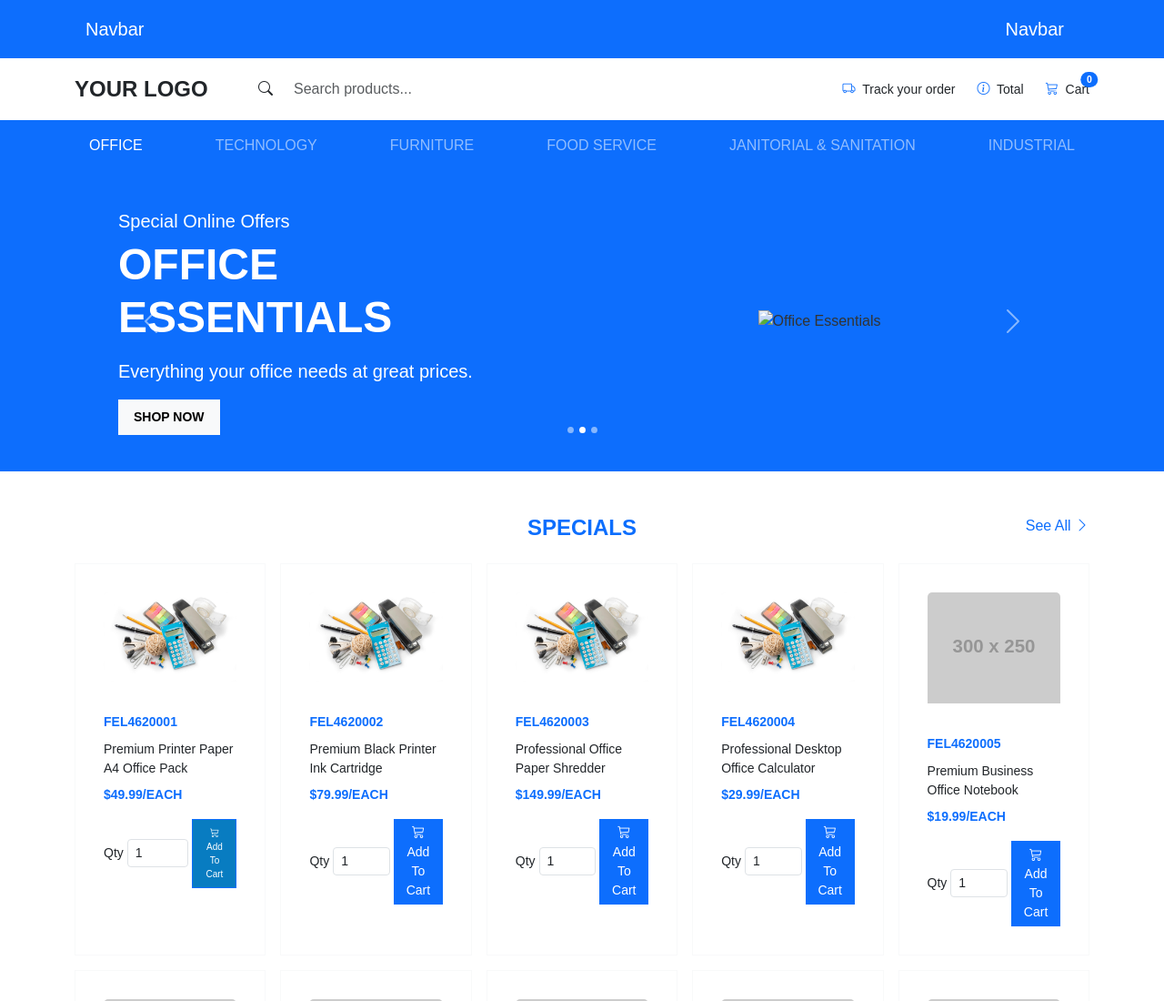
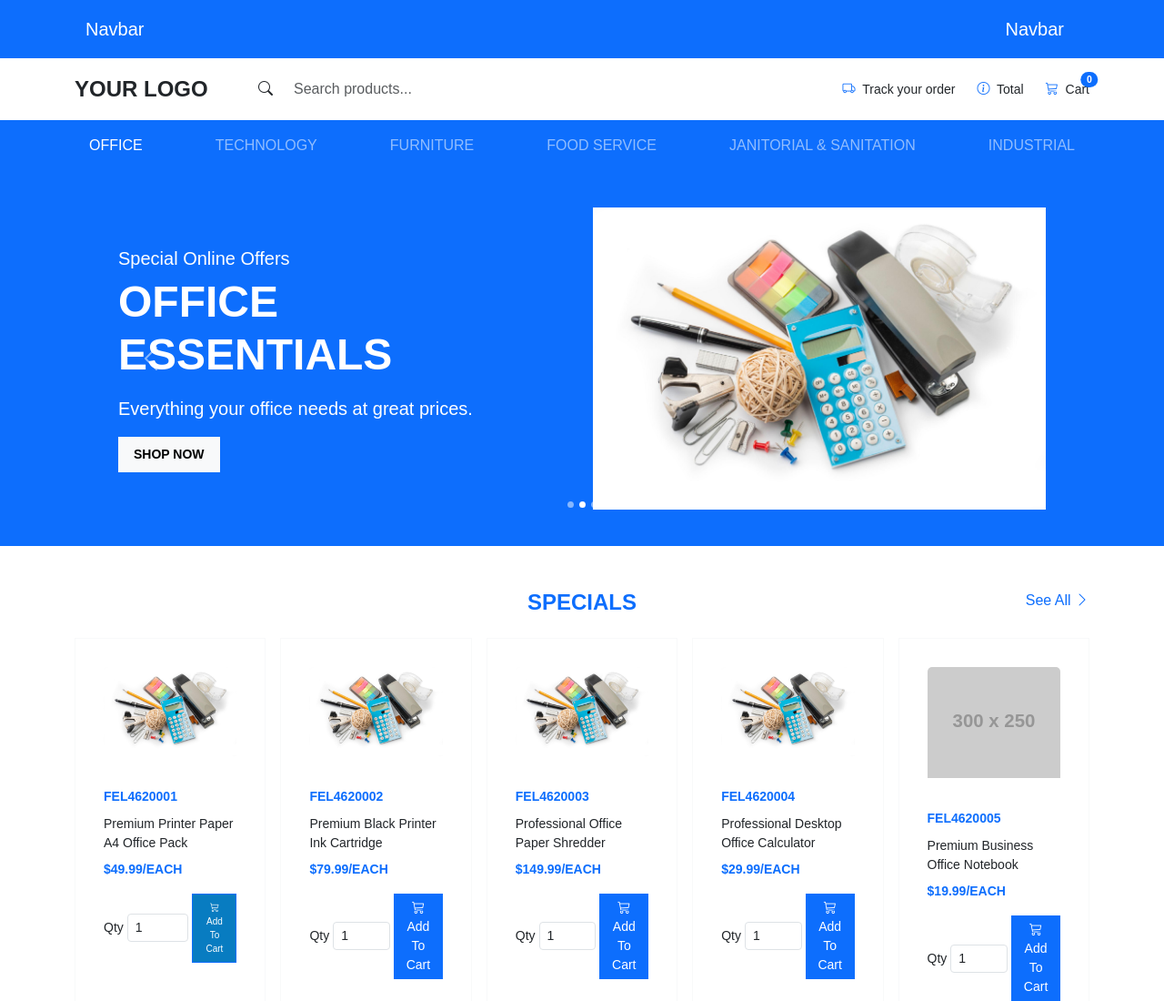
Before and after one commit to urvidarji/Demo_Assignment_Sparken_IT_Solution, a plain HTML site: page index.html in a window 1280 px wide. Shown: the top 1100 px of the page at 91% size. Drawn offline with nearby package versions, Linux system fonts and the light colour scheme; placeholder pictures from the web are drawn by us.

```diff
--- a/index.html
+++ b/index.html
@@ -41,9 +41,7 @@
 </div>
 
 
-<!-- =====================================================
-     HEADER
-===================================================== -->
+<!-- HEADER -->
 
 <header class="bg-white">
 
@@ -175,9 +173,7 @@
 </header>
 
 
-<!-- =====================================================
-     NAVBAR
-===================================================== -->
+<!-- NAVBAR -->
 
 <nav class="navbar navbar-expand-lg navbar-dark bg-primary py-0">
 
@@ -284,9 +280,7 @@
 </nav>
 
 
-<!-- =====================================================
-     HERO BANNER SLIDER
-===================================================== -->
+<!-- HERO BANNER SLIDER -->
 
 <section class="py-3 bg-primary">
 
@@ -323,7 +317,7 @@
             <div class="carousel-inner rounded">
 
 
-                <!-- ================= SLIDE 1 ================= -->
+                <!--- SLIDE 1  -->
 
                 <div class="carousel-item active">
 
@@ -375,7 +369,7 @@
 
                             <div class="col-md-6 py-4 text-center">
 
-                                <img src="images/banner1.png"
+                                <img src="./assets/img1.jpg"
                                      class="img-fluid hero-img"
                                      alt="Office Supply Products">
 
@@ -388,7 +382,7 @@
                 </div>
 
 
-                <!-- ================= SLIDE 2 ================= -->
+                <!--  SLIDE 2  -->
 
                 <div class="carousel-item">
 
@@ -435,7 +429,7 @@
 
                             <div class="col-md-6 py-4 text-center">
 
-                                <img src="images/banner2.png"
+                                <img src="./assets/img1.jpg"
                                      class="img-fluid hero-img"
                                      alt="Office Essentials">
 
@@ -448,7 +442,7 @@
                 </div>
 
 
-                <!-- ================= SLIDE 3 ================= -->
+                <!-- SLIDE 3 -->
 
                 <div class="carousel-item">
 
@@ -495,7 +489,7 @@
 
                             <div class="col-md-6 py-4 text-center">
 
-                                <img src="images/banner3.png"
+                                <img src="./assets/img1.jpg"
                                      class="img-fluid hero-img"
                                      alt="Technology Products">
 
```
